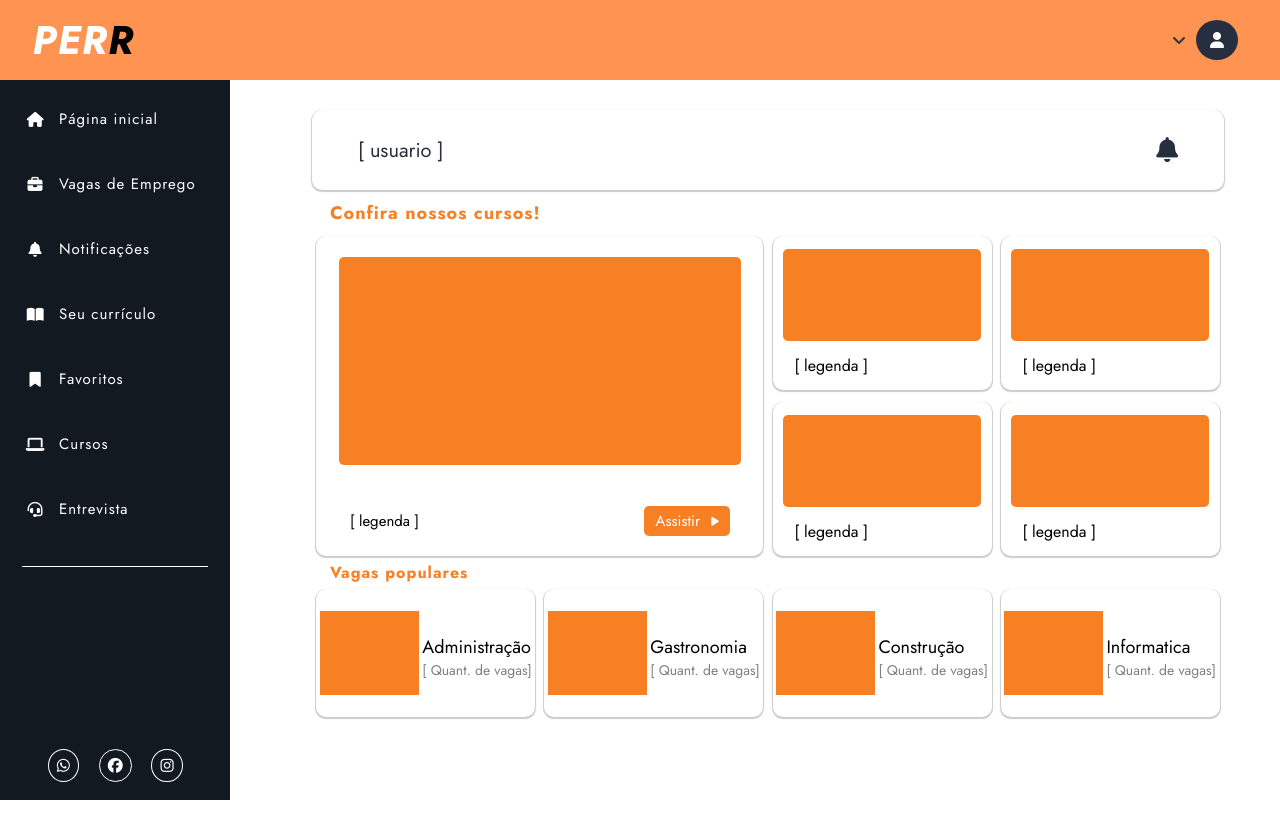
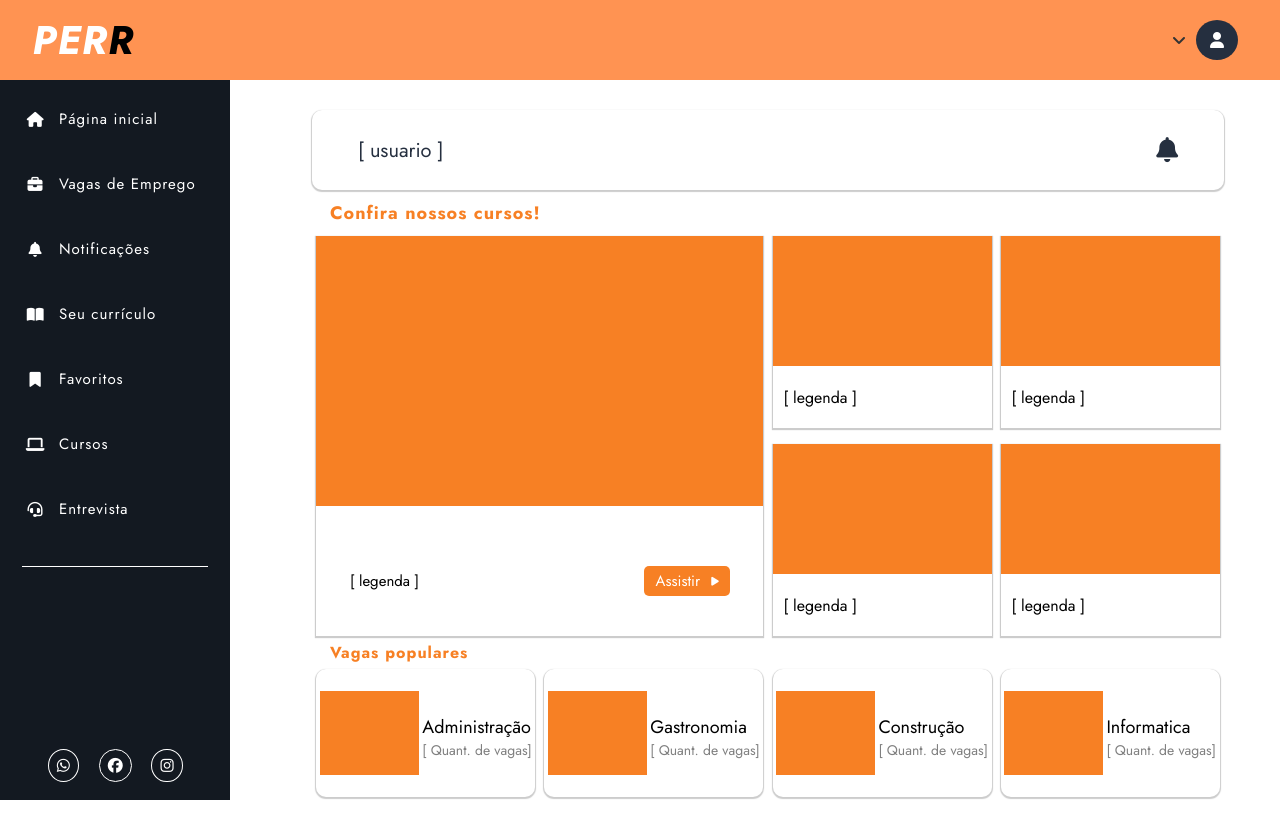
Before and after one commit to Santozzz/TCC-PERR-FRONTEND, a Vue app in the folder frontend/: page / in a window 1280 px wide. Before the commit the page ends 800 px from the top, so only its background shows below. Built offline with nearby package versions, Linux system fonts and the light colour scheme.

Commit message:
ajsutes no gridVagas e grid

```diff
--- a/frontend/src/components/Home/grid.vue
+++ b/frontend/src/components/Home/grid.vue
@@ -29,6 +29,7 @@
                     <h4>Confira nossos cursos!</h4>
                     <div class="row">
                         <div class="cardPrincipal">
+                            <div class="spaceCardPrincipal">
                                 <div class="banner-img"></div>
                                 <div class="display-video">
                                     <div class="legenda">
@@ -39,20 +40,11 @@
                                     </div>
                                 </div>
                             </div>
+                        </div>
                         <div class="container-cardSecundarios">
                             <div class="rowCardCourse">
                                 <div class="card">
-                                    <div class="banner-imgSec"></div>
-                                    <div class="display-videoSec">
-                                        <div class="legenda-cardSec">
-                                            <p>[ legenda ]</p>
-                                        </div>
-                                        <div class="container-btnSec">
-                                            <button>Assistir<i class="fa-solid fa-play"></i></button>
-                                        </div>
-                                    </div>
-                                </div>
-                                <div class="card">
+                                    <div class="spaceCardSecundario">
                                         <div class="banner-imgSec"></div>
                                         <div class="display-videoSec">
                                             <div class="legenda-cardSec">
@@ -64,8 +56,8 @@
                                         </div>
                                     </div>
                                 </div>
-                            <div class="rowCardCourse">
                                 <div class="card">
+                                    <div class="spaceCardSecundario">
                                         <div class="banner-imgSec"></div>
                                         <div class="display-videoSec">
                                             <div class="legenda-cardSec">
@@ -76,7 +68,24 @@
                                             </div>
                                         </div>
                                     </div>
+                                </div>
+                            </div>
+                            <div class="rowCardCourse">
                                 <div class="card">
+                                    <div class="spaceCardSecundario">
+                                        <div class="banner-imgSec"></div>
+                                        <div class="display-videoSec">
+                                            <div class="legenda-cardSec">
+                                                <p>[ legenda ]</p>
+                                            </div>
+                                            <div class="container-btnSec">
+                                                <button>Assistir<i class="fa-solid fa-play"></i></button>
+                                            </div>
+                                        </div>
+                                    </div>
+                                </div>
+                                <div class="card">
+                                    <div class="spaceCardSecundario">
                                         <div class="banner-imgSec"></div>
                                         <div class="display-videoSec">
                                             <div class="legenda-cardSec">
@@ -86,6 +95,7 @@
                                                 <button>
                                                         Assistir<i class="fa-solid fa-play"></i>
                                                 </button>
+                                            </div>
                                         </div>
                                     </div>
                                 </div>
@@ -324,20 +334,26 @@ export default {
     .cardPrincipal{
         display: flex;
         flex-direction: column;
-        justify-content: space-around;
+        justify-content: space-between;
         align-items: center;
         width: 49.5%;
-        height: 40vh;
+        height: 50vh;
         background-color: #fff;
-        border-radius: 10px;
         box-shadow: 0 1px 1px 1px #ccc;
         cursor: pointer;
     }
+    .spaceCardPrincipal{
+        display: flex;
+        flex-direction: column;
+        align-items: center;
+        justify-content: space-between;
+        height: 90%;
+        width: 100%;
+    }
     .banner-img{
-        width: 90%;
-        height: 65%;
+        width: 100%;
+        height: 75%;
         background-color: #F78024;
-        border-radius: 5px;
     }
     .display-video{
         display: flex;
@@ -347,12 +363,6 @@ export default {
     }
     .legenda{
         width: 55%;
-    }
-    .display-videoSec{
-        width: 80%;
-    }
-    .legenda-cardSec{
-        width: 100%;
     }
     .container-btn{
         display: flex;
@@ -384,7 +394,7 @@ export default {
         flex-direction: column;
         justify-content: space-between;
         align-items: flex-end;
-        height: 40vh;
+        height: 50vh;
         width: 50%;
     }
     .rowCardCourse{
@@ -397,13 +407,28 @@ export default {
         width: 49%;
         height: 100%;
         background-color: #fff;
-        border-radius: 10px;
         box-shadow: 0 1px 1px 1px #ccc;
         cursor: pointer;
         display: flex;
         flex-direction: column;
         align-items: center;
-        justify-content: space-evenly;
+        justify-content: space-between;
+    }
+    .spaceCardSecundario{
+        display: flex;
+        flex-direction: column;
+        justify-content: space-between;
+        align-items: center;
+        height: 90%;
+        width: 100%;
+    }
+    .display-videoSec{
+        justify-content: center;
+        display: flex;
+        width: 90%;
+    }
+    .legenda-cardSec{
+        width: 100%;
     }
     .container-btnSec{
         display: none;
@@ -412,9 +437,8 @@ export default {
         transform: scale(.98);
     }
     .banner-imgSec{
-        height: 60%;
-        width: 90%;
-        border-radius: 5px;
+        height: 75%;
+        width: 100%;
         background-color: #F78024;
     }
 
--- a/frontend/src/components/VagaEmprego/gridVagas.vue
+++ b/frontend/src/components/VagaEmprego/gridVagas.vue
@@ -326,7 +326,7 @@ export default {
             font-size: 25px;
         }
         .img{
-            width: 200px;
+            width: 150px;
             height: 250px;
         }
         .nao-vagas p{
```
Lines whose indentation alone changed are shown as unchanged.
